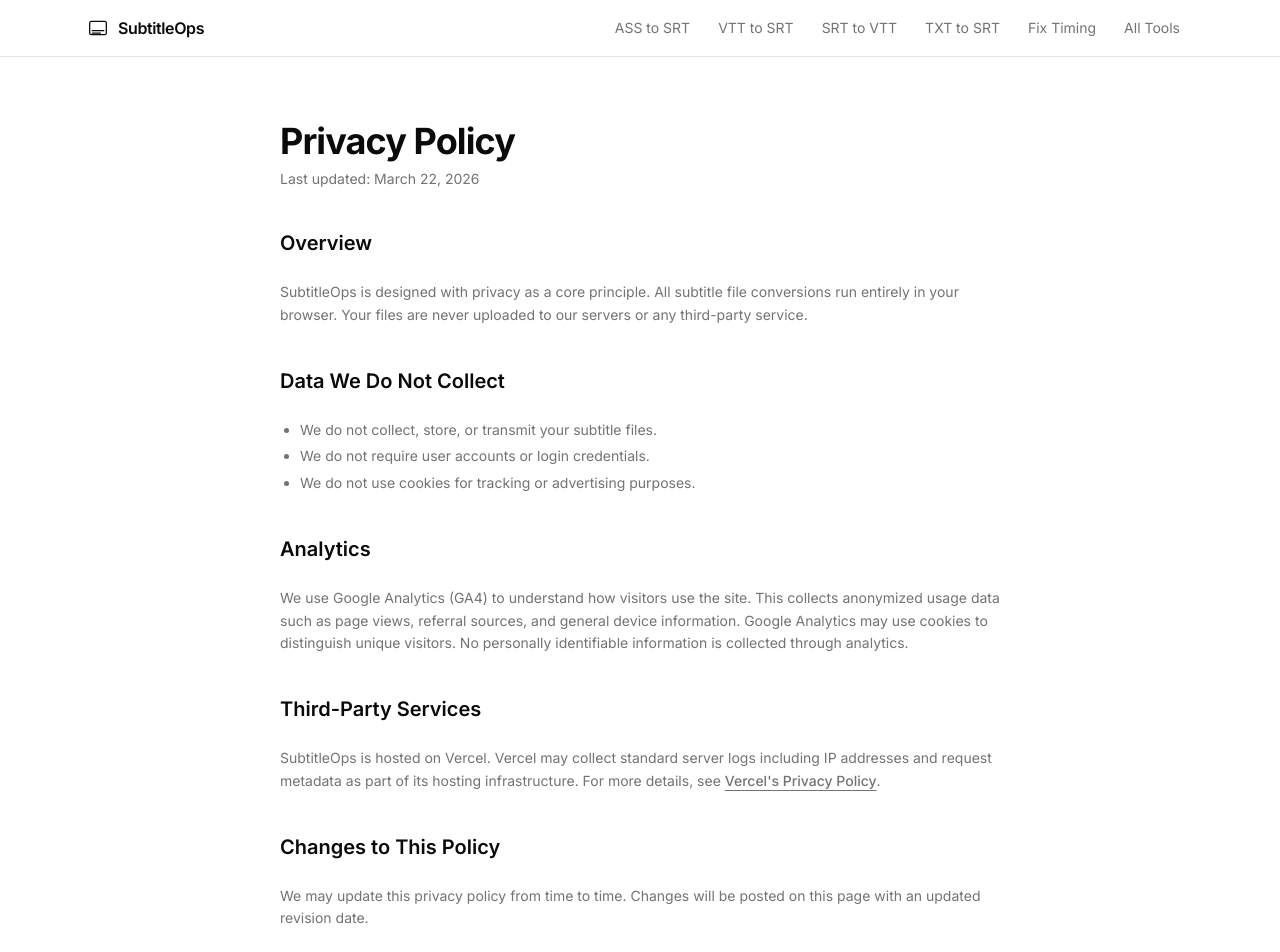
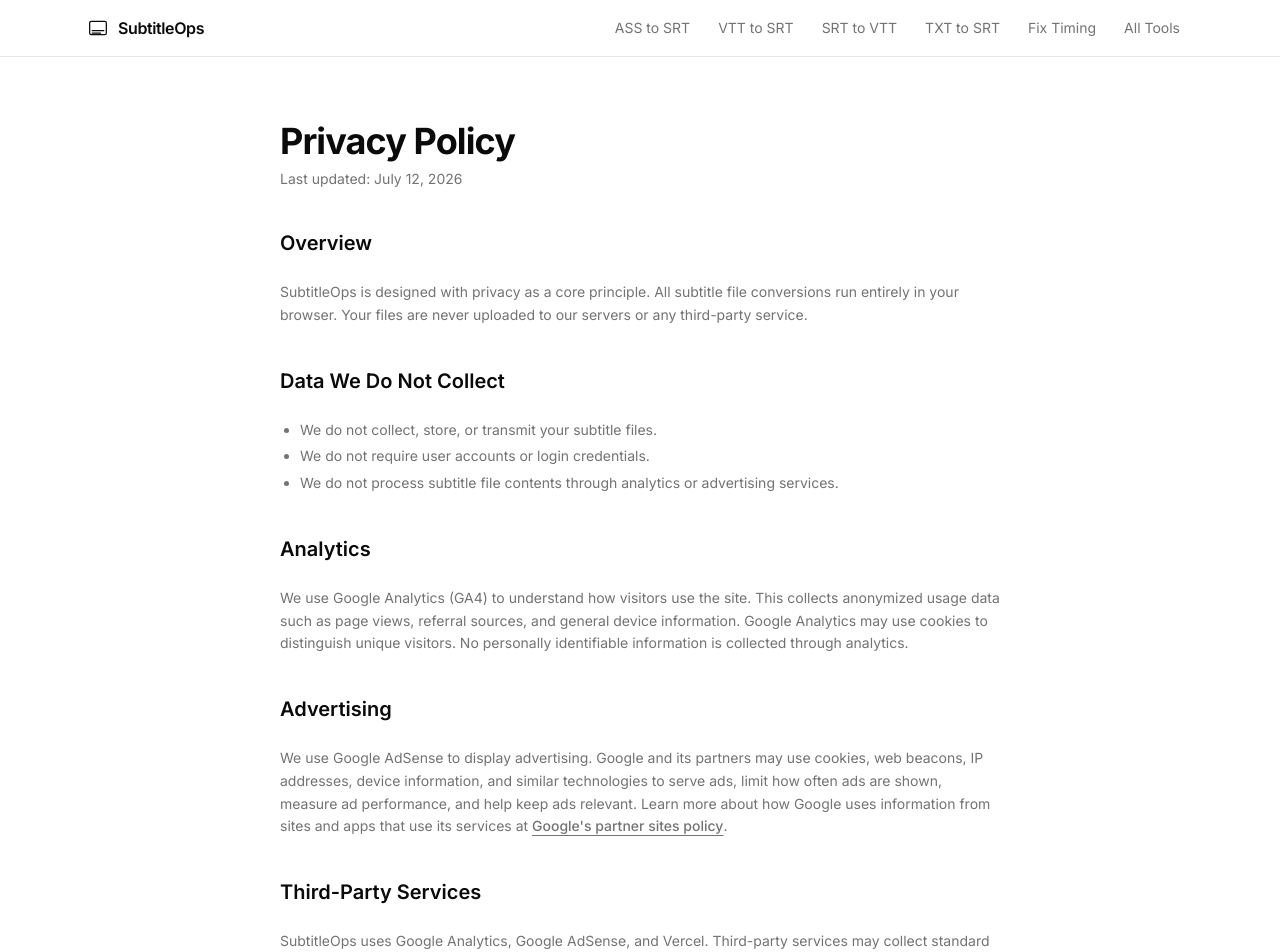
Before and after one commit to jasperchou57/subtitleops, a Next.js app: page /privacy in a window 1280 px wide. Shown: the top 952 px of the page. Built offline with nearby package versions, Linux system fonts and the light colour scheme.

Commit message:
Update AdSense privacy disclosures

```diff
--- a/src/app/contact/page.tsx
+++ b/src/app/contact/page.tsx
@@ -18,7 +18,8 @@ export default function ContactPage() {
       <div className="space-y-6 text-sm text-muted-foreground leading-relaxed">
         <p>
           We would love to hear from you. Whether you have a question, found a
-          bug, or want to suggest a new feature, feel free to reach out.
+          bug, want to suggest a new feature, or need to ask about privacy,
+          feel free to reach out.
         </p>
 
         <div className="rounded-xl border bg-card p-6">
@@ -56,6 +57,16 @@ export default function ContactPage() {
             and fix it quickly.
           </p>
         </div>
+
+        <div className="rounded-xl border bg-card p-6">
+          <h2 className="text-lg font-semibold text-foreground mb-3">
+            Privacy Questions
+          </h2>
+          <p>
+            For questions about file handling, analytics, advertising, or our
+            privacy policy, email us at help@subtitleops.com.
+          </p>
+        </div>
       </div>
     </div>
   );
--- a/src/app/privacy/page.tsx
+++ b/src/app/privacy/page.tsx
@@ -15,7 +15,7 @@ export default function PrivacyPage() {
         Privacy Policy
       </h1>
       <p className="text-sm text-muted-foreground mb-10">
-        Last updated: March 22, 2026
+        Last updated: July 12, 2026
       </p>
 
       <div className="space-y-6 text-sm text-muted-foreground leading-relaxed">
@@ -32,7 +32,10 @@ export default function PrivacyPage() {
         <ul className="list-disc pl-5 space-y-1">
           <li>We do not collect, store, or transmit your subtitle files.</li>
           <li>We do not require user accounts or login credentials.</li>
-          <li>We do not use cookies for tracking or advertising purposes.</li>
+          <li>
+            We do not process subtitle file contents through analytics or
+            advertising services.
+          </li>
         </ul>
 
         <h2 className="text-xl font-semibold text-foreground pt-4">
@@ -47,12 +50,35 @@ export default function PrivacyPage() {
         </p>
 
         <h2 className="text-xl font-semibold text-foreground pt-4">
+          Advertising
+        </h2>
+        <p>
+          We use Google AdSense to display advertising. Google and its partners
+          may use cookies, web beacons, IP addresses, device information, and
+          similar technologies to serve ads, limit how often ads are shown,
+          measure ad performance, and help keep ads relevant. Learn more about
+          how Google uses information from sites and apps that use its services
+          at{" "}
+          <a
+            href="https://policies.google.com/technologies/partner-sites"
+            target="_blank"
+            rel="noopener noreferrer"
+            className="font-medium underline underline-offset-4 hover:text-foreground/70"
+          >
+            Google&apos;s partner sites policy
+          </a>
+          .
+        </p>
+
+        <h2 className="text-xl font-semibold text-foreground pt-4">
           Third-Party Services
         </h2>
         <p>
-          SubtitleOps is hosted on Vercel. Vercel may collect standard server
-          logs including IP addresses and request metadata as part of its
-          hosting infrastructure. For more details, see{" "}
+          SubtitleOps uses Google Analytics, Google AdSense, and Vercel.
+          Third-party services may collect standard technical information such
+          as IP addresses, browser and device data, cookies, and request
+          metadata as part of analytics, advertising, security, and hosting
+          operations. For Vercel hosting details, see{" "}
           <a
             href="https://vercel.com/legal/privacy-policy"
             target="_blank"
```
